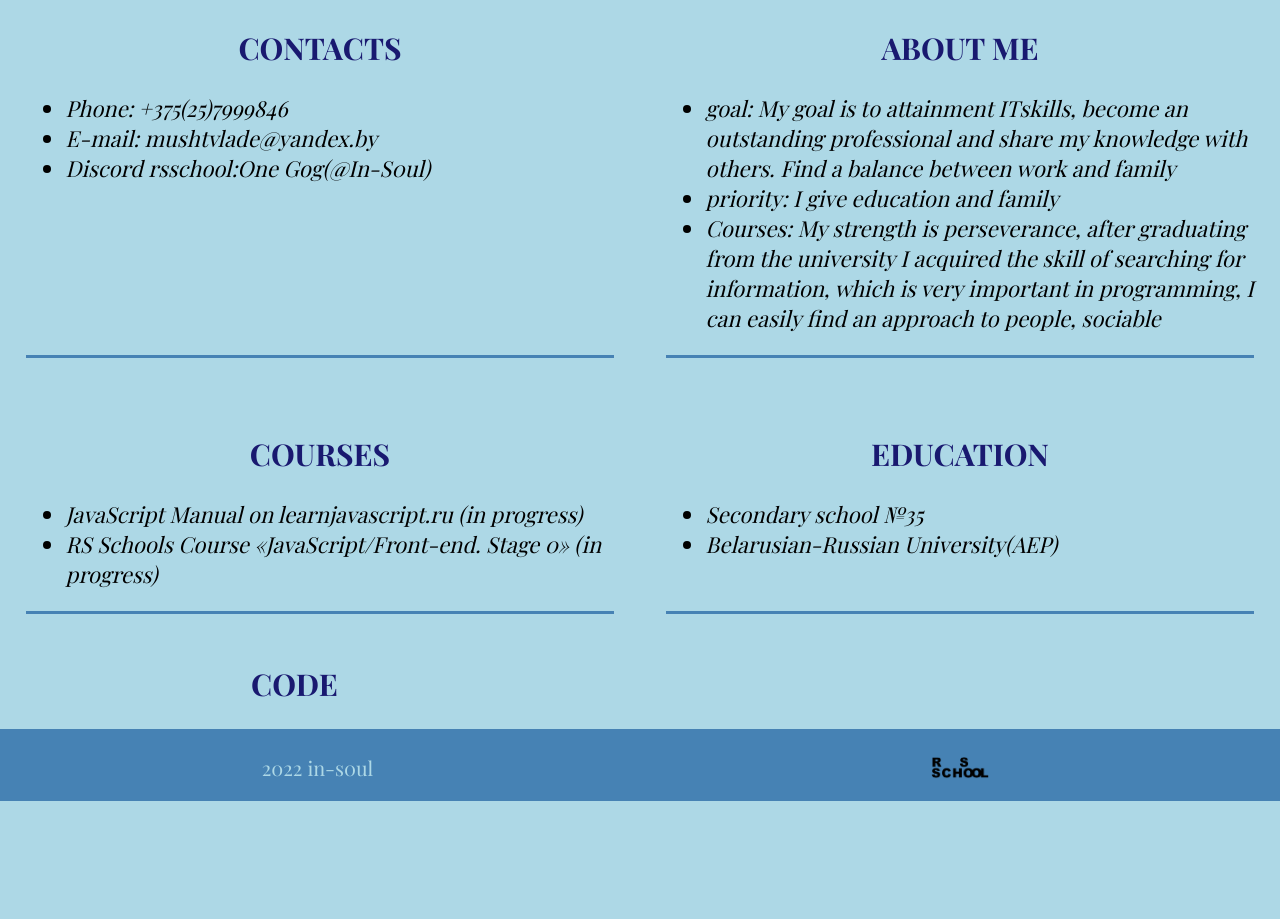
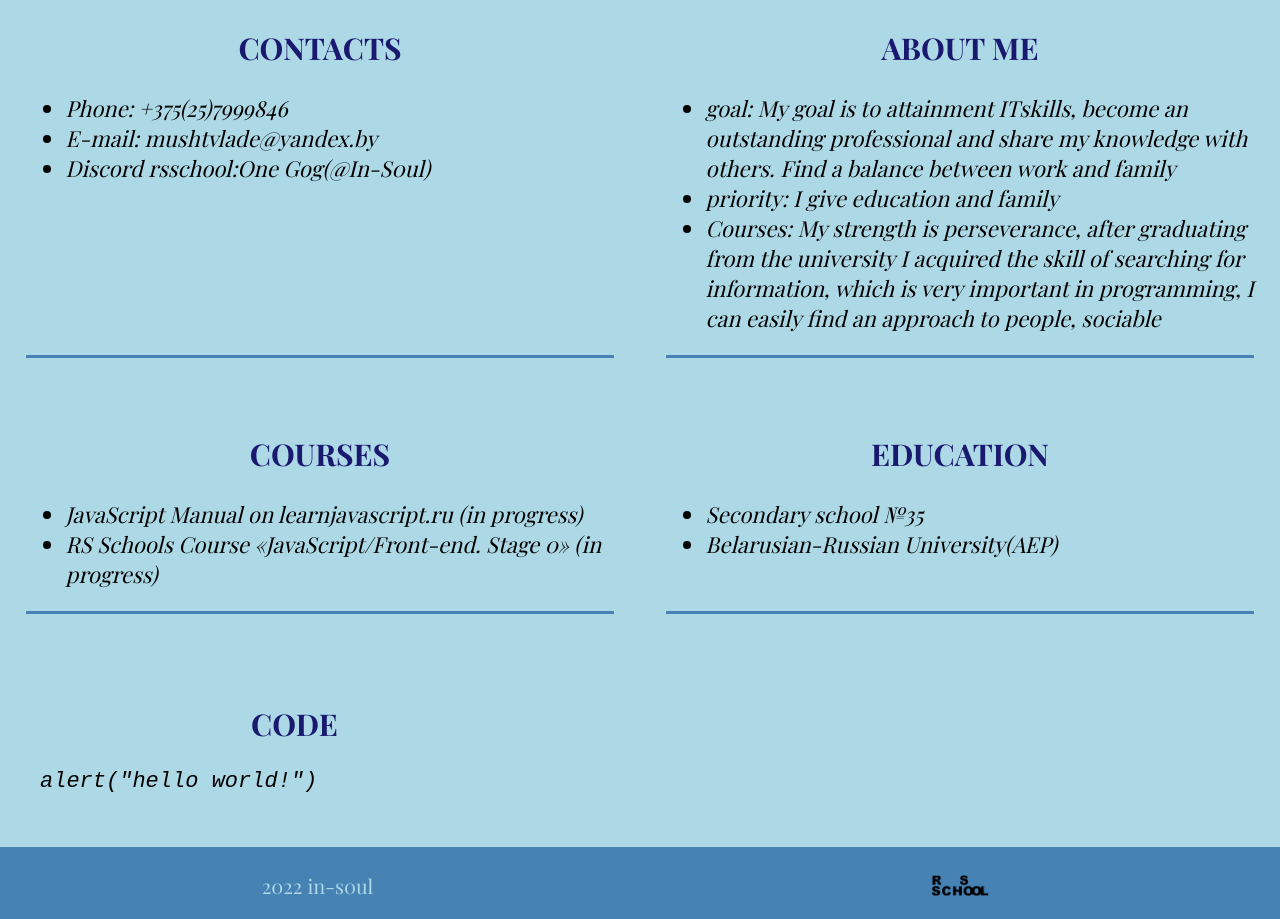
Before and after one commit to In-S0ul/rsschool-cv, a plain HTML site: page index.html in a window 1280 px wide. Shown: the part 430-1349 px from the top of the page. Before the commit the page ends 1231 px from the top, so only its background shows below. Drawn offline with Linux system fonts and the light colour scheme.

Commit message:
refactor: add section code

```diff
--- a/index.html
+++ b/index.html
@@ -60,7 +60,12 @@
                 </ul>
             </section>
             <section class="section" id="Code">
-                <h2 class="section-title">CODE</h2></section>
+                <h2 class="section-title">CODE</h2>
+                <code class="section-list">
+                    alert("hello world!")
+                </code>
+            </section>
+
         </div>
     </main>
     <footer class="footer">
--- a/style.css
+++ b/style.css
@@ -103,6 +103,11 @@ body{
     font-style: italic;
     font-size: 22px;
 }
+.section:last-of-type{
+    padding: 40px;
+    margin-bottom: 1%;
+
+}
 .section-profile{
     color: #fff;
     border-bottom: 15px solid #4682B4;
```
